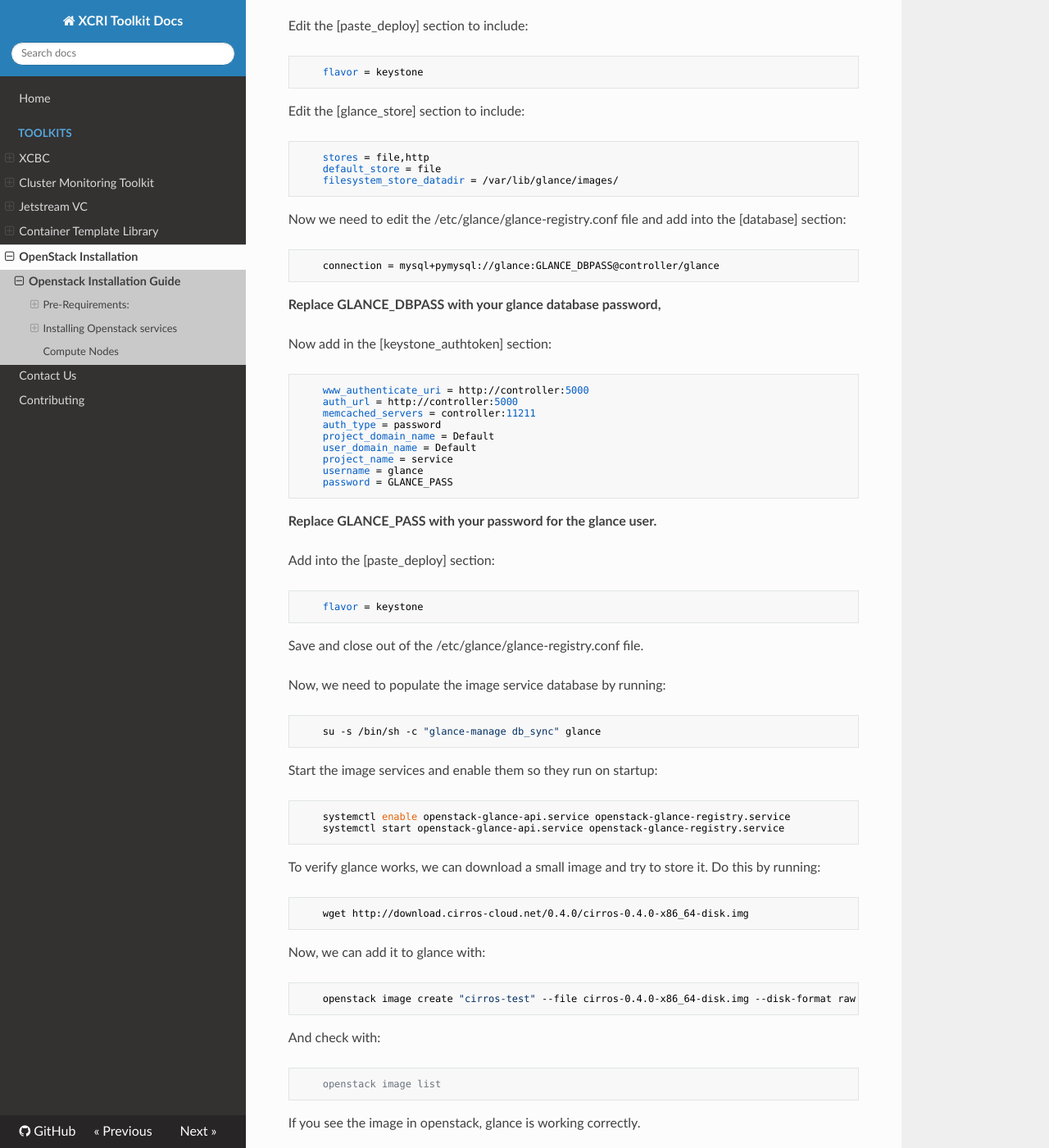
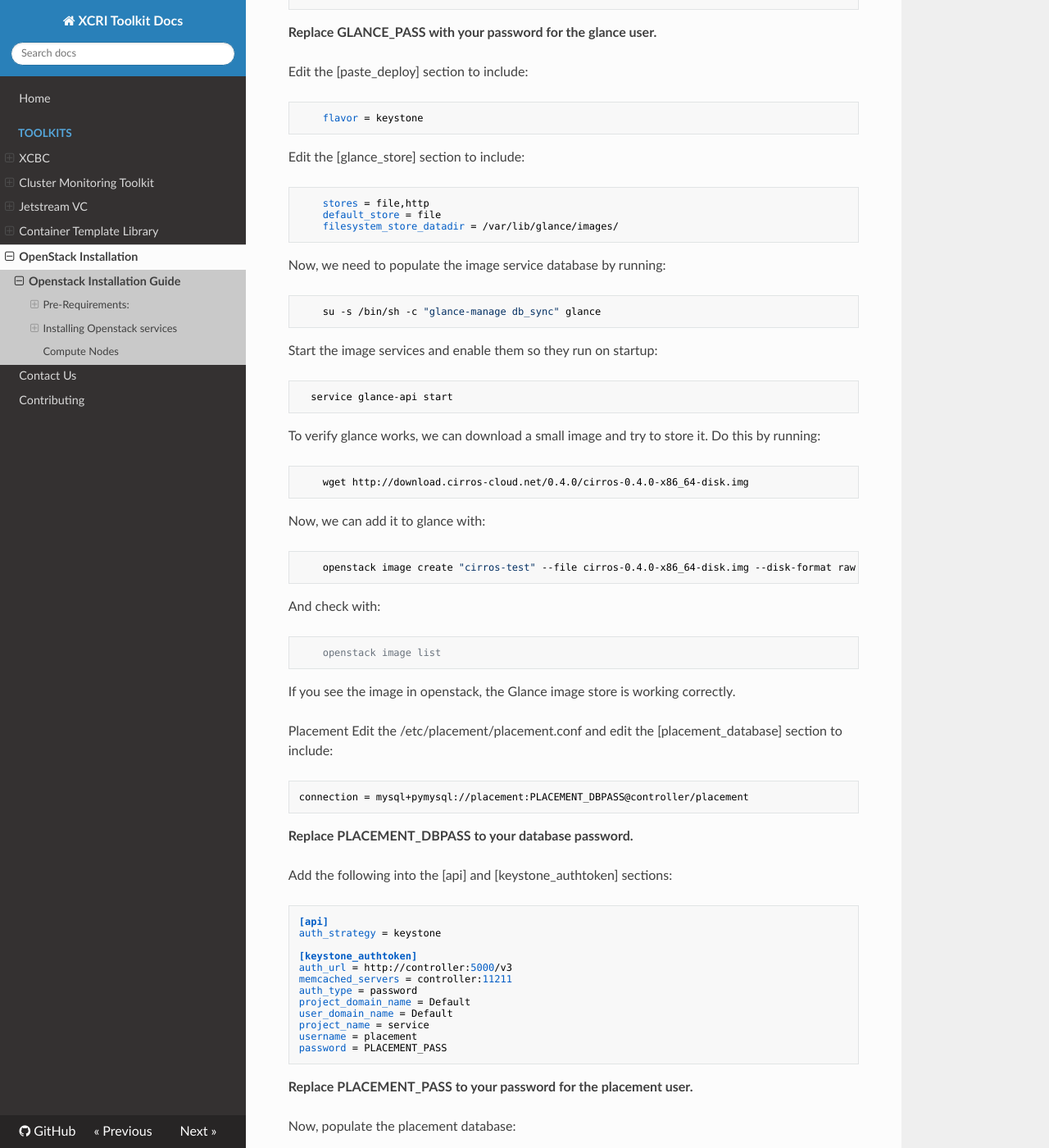
Before and after one commit to access-ci-org/Toolkit-Docs, an MkDocs documentation site: the page built from docs/toolkits/OpenstackInstallation.md, in a window 1280 px wide and 1400 px high, scrolled down 8225 px. Shown: the whole window at 82% size. Built offline with MkDocs 1.6.1, drawn with Linux system fonts in a browser that asks for light colours; nearby versions of some CDN libraries; old or Windows-style settings are respelled for this version of MkDocs; some of the changed text lies outside the part shown.

Commit message:
Updated controller installation

````diff
--- a/docs/toolkits/OpenstackInstallation.md
+++ b/docs/toolkits/OpenstackInstallation.md
@@ -285,7 +285,6 @@ Install necessary packages by running:
 
   Be sure to change the OS_PASSWORD to the password you entered when you created the "myuser" in openstack user create command.
 
-
 Now we need to create some service accounts for the openstack services.
 
 First run:
@@ -365,9 +364,11 @@ First run:
 
   Install the openstack service packages by running:
 ``` bash
-	yum install openstack-cinder openstack-glance openstack-nova-api openstack-nova-conductor openstack-nova-console openstack-nova-novncproxy openstack-nova-scheduler openstack-nova-placement-api openstack-neutron openstack-neutron-ml2 openstack-neutron-linuxbridge ebtables openstack-dashboard python-rbd
+  apt install glance placement-api nova-api nova-conductor nova-novncproxy nova-scheduler neutron-server neutron-plugin-ml2 neutron-linuxbridge-agent neutron-l3-agent neutron-dhcp-agent neutron-metadata-agent openstack-dashboard cinder-api cinder-scheduler
 ```
-
+``` bash
+	yum install openstack-cinder openstack-nova-console ebtables python-rbd
+```
 
   Edit /etc/glance/glance-api.conf and add in the [database] section:
 ```
@@ -401,33 +402,6 @@ First run:
 	filesystem_store_datadir = /var/lib/glance/images/
 ```
 
-
-  Now we need to edit the /etc/glance/glance-registry.conf file and add into the [database] section:
-```
-	connection = mysql+pymysql://glance:GLANCE_DBPASS@controller/glance
-```
-  **Replace GLANCE_DBPASS with your glance database password,**
-
-  Now add in the [keystone_authtoken] section:
-```
-	www_authenticate_uri = http://controller:5000
-	auth_url = http://controller:5000
-	memcached_servers = controller:11211
-	auth_type = password
-	project_domain_name = Default
-	user_domain_name = Default
-	project_name = service
-	username = glance
-	password = GLANCE_PASS
-```
-  **Replace GLANCE_PASS with your password for the glance user.**
-
-  Add into the [paste_deploy] section:
-```
-	flavor = keystone
-```
-  Save and close out of the /etc/glance/glance-registry.conf file.
-
   Now, we need to populate the image service database by running:
 ``` bash
 	su -s /bin/sh -c "glance-manage db_sync" glance
@@ -435,8 +409,7 @@ First run:
 
   Start the image services and enable them so they run on startup:
 ``` bash
-	systemctl enable openstack-glance-api.service openstack-glance-registry.service
-	systemctl start openstack-glance-api.service openstack-glance-registry.service
+  service glance-api start
 ```
 
   To verify glance works, we can download a small image and try to store it.  Do this by running:
@@ -454,17 +427,49 @@ First run:
 	openstack image list
 ```
 
-  If you see the image in openstack, glance is working correctly.
+  If you see the image in openstack, the Glance image store is working correctly.
 
+
+Placement
+  Edit the /etc/placement/placement.conf and edit the [placement_database] section to include:
+```
+connection = mysql+pymysql://placement:PLACEMENT_DBPASS@controller/placement
+```
+  **Replace PLACEMENT_DBPASS to your database password.**
+
+  Add the following into the [api] and [keystone_authtoken] sections:
+```
+[api]
+auth_strategy = keystone
+
+[keystone_authtoken]
+auth_url = http://controller:5000/v3
+memcached_servers = controller:11211
+auth_type = password
+project_domain_name = Default
+user_domain_name = Default
+project_name = service
+username = placement
+password = PLACEMENT_PASS
+```
+
+  **Replace PLACEMENT_PASS to your password for the placement user.**
+
+Now, populate the placement database:
+``` bash
+  su -s /bin/sh -c "placement-manage db sync" placement
+```
+
+Once that's complete, restart the apache2 service with:
+``` bash
+  service apache2 restart
+```
 
 Now, onto Nova.  This is the compute/virtualization piece.
   Edit the /etc/nova/nova.conf file and add to the [DEFAULT] section:
 ```
-	enabled_apis = osapi_compute,metadata
-	transport_url = rabbit://openstack:RABBIT_PASS@controller
-	my_ip = 192.168.0.10
-	use_neutron = true
-	firewall_drive = nova.virt.firewall.NoopFirewallDriver
+	transport_url = rabbit://openstack:RABBIT_PASS@controller:5672/
+	my_ip = 10.0.0.10
 ```
   **Replace RABBIT_PASS to your rabbit password.**
 
@@ -480,12 +485,6 @@ Now, onto Nova.  This is the compute/virtualization piece.
 ```
   **Replace NOVA_DBPASS to your database password.**
 
-  Add to the [placement_database] section:
-```
-	connection = mysql+pymysql://placement:PLACEMENT_DBPASS@controller/placement
-```
-  **Replace PLACEMENT_DBPASS to your database password.**
-
   Add to the [api] section:
 ```
 	auth_strategy = keystone
@@ -534,14 +534,8 @@ Now, onto Nova.  This is the compute/virtualization piece.
 ```
   **Replace PLACEMENT_PASS to your password for the placement user.**
 
-  Add to the [cinder] section:
-```
-	os_region_name = RegionOne
-```
-
   Add to the [neutron] section:
 ```
-	url = http://controller:9696
 	auth_url = http://controller:5000
 	auth_type = password
 	project_domain_name = default
@@ -554,66 +548,50 @@ Now, onto Nova.  This is the compute/virtualization piece.
 	metadata_proxy_shared_secret = METADATA_SECRET
 ```
   **Replace NEUTRON_PASS with your neutron user's password.**
-  ALSO, for METADATA_SECRET, set it to a suitable password/uuid.  You can create a uuid with:
+  Also, for METADATA_SECRET, set it to a suitable password/uuid.  You can create a uuid with:
 ``` bash
 	uuidgen
 ```
   **You will need this later.**
 
- Now edit /etc/httpd/conf.d/00-nova-placement-api.conf and add:
-```
-	<Directory /usr/bin>
-	   <IfVersion >= 2.4>
-	      Require all granted
-	   </IfVersion>
-	   <IfVersion < 2.4>
-	      Order allow,deny
-	      Allow from all
-	   </IfVersion>
-	</Directory>
+  Populate the nova-api databases:
+ ``` bash
+ 	su -s /bin/sh -c "nova-manage api_db sync" nova
 ```
 
- Restart the httpd service:
+Register the cell0 database:
 ``` bash
-	systemctl restart httpd
+ su -s /bin/sh -c "nova-manage cell_v2 map_cell0" nova
 ```
 
- Populate the nova-api and placement databases:
+Create the cell1 cell:
 ``` bash
-	su -s /bin/sh -c "nova-manage api_db sync" nova
+ su -s /bin/sh -c "nova-manage cell_v2 create_cell --name=cell1 --verbose" nova
 ```
 
- Register the cell0 database:
+Populate the nova database:
 ``` bash
-	su -s /bin/sh -c "nova-manage cell_v2 map_cell0" nova
+ su -s /bin/sh -c "nova-manage db sync" nova
 ```
 
- Create the cell1 cell:
+Verify nova cell0 and cell1 are registered correctly:
 ``` bash
-	su -s /bin/sh -c "nova-manage cell_v2 create_cell --name=cell1 --verbose" nova
+ su -s /bin/sh -c "nova-manage cell_v2 list_cells" nova
 ```
+The table should contain cell1 and cell0.
 
- Populate the nova database:
+Now, restart the compute services with:
 ``` bash
-	su -s /bin/sh -c "nova-manage db sync" nova
-```
-
- Verify nova cell0 and cell1 are registered correctly:
-``` bash
-	su -s /bin/sh -c "nova-manage cell_v2 list_cells" nova
-```
- The table should contain cell1 and cell0.
-
- Start the nova services and enable them to run on restart:
-``` bash
-	systemctl enable openstack-nova-api.service openstack-nova-consoleauth openstack-nova-scheduler.service openstack-nova-conductor.service openstack-nova-novncproxy.service
-	systemctl start openstack-nova-api.service openstack-nova-consoleauth openstack-nova-scheduler.service openstack-nova-conductor.service openstack-nova-novncproxy.service
+ service nova-api restart
+ service nova-scheduler restart
+ service nova-conductor restart
+ service nova-novncproxy restart
 ```
 
 
 ####Neutron networking.
 
- Edit the /etc/neutron/neutron.conf file:
+Edit the /etc/neutron/neutron.conf file:
   In the [database] section, add:
 ```
 	connection= mysql+pymysql://neutron:NEUTRON_DBPASS@controller/neutron
@@ -698,9 +676,10 @@ Now, onto Nova.  This is the compute/virtualization piece.
   In the [vxlan] section, add:
 ```
 	enable_vxlan = true
-	local_ip = 192.168.0.10
+	local_ip = OVERLAY_INTERFACE_IP_ADDRESS
 	l2_population = true
 ```
+ **Be sure to utilize the interface ip address to the address handling vxlan networks!**
 
   In the [securitygroup] section, add:
 ```
@@ -733,7 +712,6 @@ Now, onto Nova.  This is the compute/virtualization piece.
 	enable_isolated_metadata = true
 ```
 
-
  Edit the /etc/neutron/metadata_agent.ini file:
   In the [DEFAULT] section, add:
 ```
@@ -742,11 +720,6 @@ Now, onto Nova.  This is the compute/virtualization piece.
 ```
   **Replace METADATA_SECRET with the METADATA_SECRET you used in the /etc/nova/nova.conf file.**
 
- Link the ml2_conf.ini with the plugin.ini by:
-``` bash
-	ln -s /etc/neutron/plugins/ml2/ml2_conf.ini /etc/neutron/plugin.ini
-```
-
  populate the neutron database by running:
 ``` bash
 	su -s /bin/sh -c "neutron-db-manage --config-file /etc/neutron/neutron.conf --config-file /etc/neutron/plugins/ml2/ml2_conf.ini upgrade head" neutron
@@ -754,24 +727,30 @@ Now, onto Nova.  This is the compute/virtualization piece.
 
  restart the compute api service:
 ``` bash
-	systemctl restart openstack-nova-api.service
+	service nova-api restart
 ```
 
  Start and enable the networking services:
 ``` bash
-	systemctl enable neutron-server.service neutron-linuxbridge-agent.service neutron-dhcp-agent.service neutron-metadata-agent.service neutron-l3-agent.service
-	systemctl start neutron-server.service neutron-linuxbridge-agent.service neutron-dhcp-agent.service neutron-metadata-agent.service neutron-l3-agent.service
+  service neutron-server restart
+  service neutron-linuxbridge-agent restart
+  service neutron-dhcp-agent restart
+  service neutron-metadata-agent restart
+  service neutron-l3-agent restart
 ```
 
 
+
+
 Configuring Horizon:
- edit /etc/openstack-dashboard/local_settings:
-  edit the settings to have the following:
+ Edit /etc/openstack-dashboard/local_settings:
+  Edit the settings to have the following:
 ```
 	OPENSTACK_HOST = "controller"
-	ALLOWED_HOSTS = ['*']
+	ALLOWED_HOSTS = ['HOSTS']
 ```
-   **Setting ALLOWED_HOSTS is a potential risk.  For our tutorial, we are behind a wall, so we won't have a problem.**
+   **Setting ALLOWED_HOSTS to '*' allows everyone to access the dashboard, but is a potential risk. Change HOSTS to hosts that you want to allow access.**
+
 ```
 	SESSION_ENGINE = 'django.contrib.sessions.backends.cache'
 
@@ -781,7 +760,7 @@ Configuring Horizon:
 	         'LOCATION': 'controller:11211',
    	 }
 	}
-	OPENSTACK_KEYSTONE_URL = "http://%s:5000/v3" % OPENSTACK_HOST
+  OPENSTACK_KEYSTONE_URL = "http://%s/identity/v3" % OPENSTACK_HOST
 	OPENSTACK_KEYSTONE_MULTIDOMAIN_SUPPORT = True
 	OPENSTACK_API_VERSIONS = {
 	   "identity": 3,
@@ -792,18 +771,17 @@ Configuring Horizon:
 	OPENSTACK_KEYSTONE_DEFAULT_ROLE = "user"
 ```
 
- Add the following to /etc/httpd/conf.d/openstack-dashboard.conf:
+ Add the following to /etc/apache2/conf-available/openstack-dashboard.conf:
 ```
 	WSGIApplicationGroup %{GLOBAL}
 ```
 
- Now, restart the web service and memcached service:
+ Now, restart the web service:
 ``` bash
-	systemctl restart httpd.service memcached.service
+	service apache2 reload
 ```
 
 After that, you should be able to access the dashboard by going to `http://controller/dashboard`
-For the tutorial, this will be http://156.56.24.122/dashboard
 If that doesn't work, you're in trouble.
 
 To configure Cinder:
````
Also changed, not shown: other parts of docs/toolkits/OpenstackInstallation.md (+13 -12 lines).
